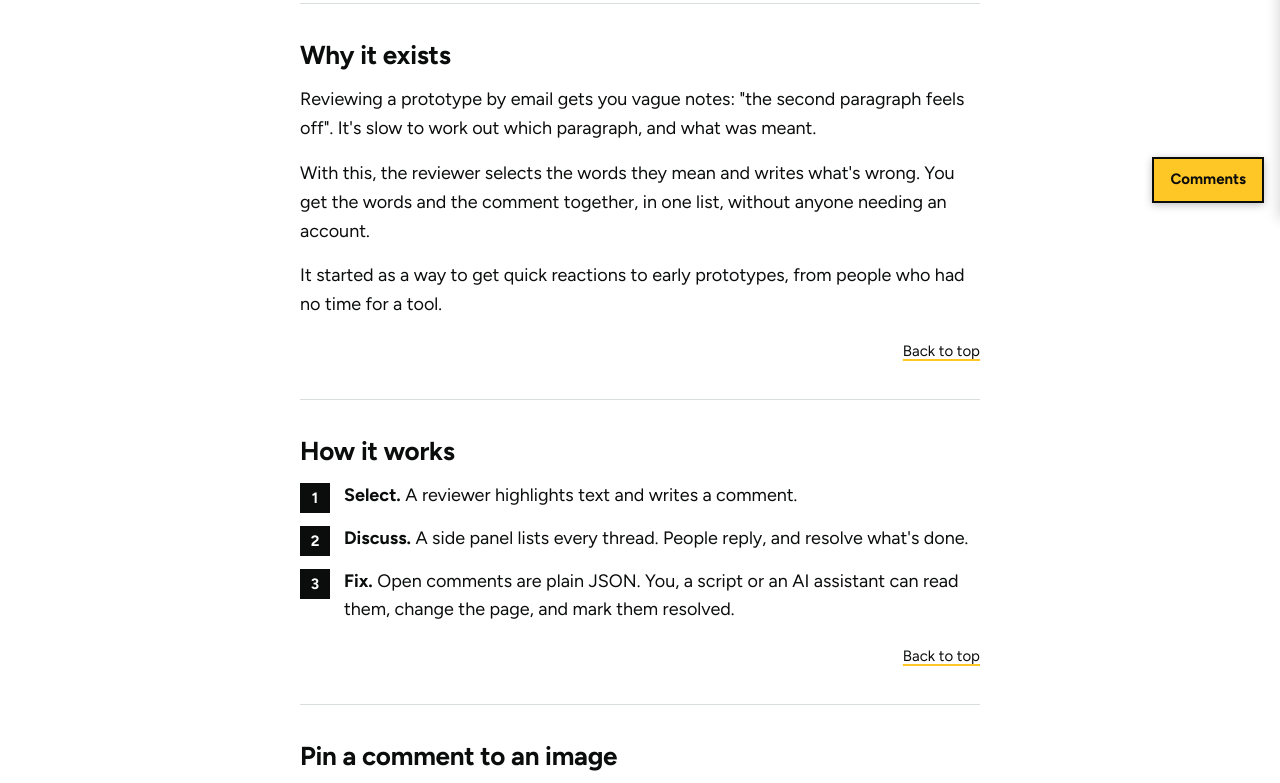
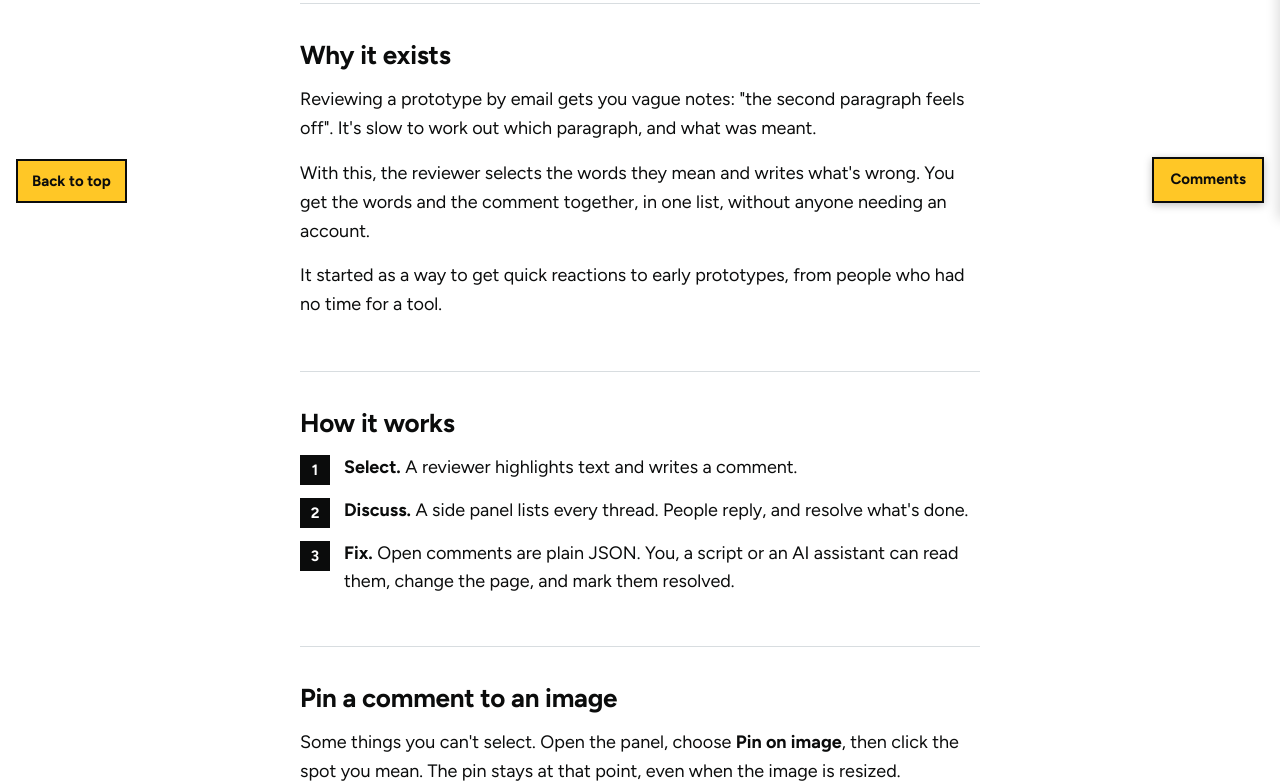
Before and after one commit to gavinwye/notis.gavinwye.com, a website: page site/index.html in a window 1280 px wide. Shown: the part 581-1364 px from the top of the page. Drawn offline with Linux system fonts and the light colour scheme.

Commit message:
Site: one Back to top link pinned to the bottom of the viewport
Co-Authored-By: Claude Sonnet 5.5 <noreply@anthropic.com>
Claude-Session: https://claude.ai/code/session_01NFwn9QVqFSUsgDfbQNtENX

```diff
--- a/site/index.html
+++ b/site/index.html
@@ -55,7 +55,9 @@
   .cols h3 { margin:0 0 6px; font-size:18px; }
   .cols p { margin:0; font-size:16px; color:var(--muted); }
   @media (max-width:560px) { header .wrap { flex-direction:column; align-items:flex-start; } nav { justify-content:flex-start; } }
-  .top { margin:20px 0 0; font-size:15px; text-align:right; }
+  .totop { position:fixed; left:16px; bottom:16px; z-index:50; background:var(--markline); color:#0b0c0c; border:2px solid #0b0c0c; padding:8px 14px; font-size:15px; font-weight:700; text-decoration:none; }
+  .totop:hover { background:#ffd94d; }
+  .totop:focus-visible { outline:3px solid var(--ink); outline-offset:2px; }
   section[id] { scroll-margin-top:16px; }
   footer { padding:28px 0 80px; border-top:1px solid var(--line); color:var(--muted); font-size:15px; }
 </style>
@@ -86,7 +88,6 @@
     <p>Reviewing a prototype by email gets you vague notes: "the second paragraph feels off". It's slow to work out which paragraph, and what was meant.</p>
     <p>With this, the reviewer selects the words they mean and writes what's wrong. You get the words and the comment together, in one list, without anyone needing an account.</p>
     <p>It started as a way to get quick reactions to early prototypes, from people who had no time for a tool.</p>
-    <p class="top"><a href="#top">Back to top</a></p>
   </section>
 
   <section id="how-it-works">
@@ -96,7 +97,6 @@
       <li><b>Discuss.</b> A side panel lists every thread. People reply, and resolve what's done.</li>
       <li><b>Fix.</b> Open comments are plain JSON. You, a script or an AI assistant can read them, change the page, and mark them resolved.</li>
     </ol>
-    <p class="top"><a href="#top">Back to top</a></p>
   </section>
 
   <section id="pin-a-comment-to-an-image">
@@ -104,7 +104,6 @@
     <p>Some things you can't select. Open the panel, choose <b>Pin on image</b>, then click the spot you mean. The pin stays at that point, even when the image is resized.</p>
     <p><img src="demo-form.svg" alt="Wireframe of a parking permit application form" width="640" height="400" style="max-width:100%;height:auto;border:2px solid var(--ink);display:block"></p>
     <p class="small">Try it on the wireframe above. Pins are saved in your browser only.</p>
-    <p class="top"><a href="#top">Back to top</a></p>
   </section>
 
   <section id="add-it-to-a-page">
@@ -113,7 +112,6 @@
     <pre><code>&lt;script src="/comments.js" defer&gt;&lt;/script&gt;</code></pre>
     <p>Comments are stored by a small serverless function in the same repo. Deploy it to Netlify, set an admin token, and you're done. There's no database and nothing to build.</p>
     <p><a href="https://github.com/gavinwye/comments.gavinwye.com#readme">Setup, options and the API are in the README.</a></p>
-    <p class="top"><a href="#top">Back to top</a></p>
   </section>
 
   <section id="what-you-get">
@@ -124,7 +122,6 @@
       <div><h3>No accounts</h3><p>People type a name. You decide who can load the page.</p></div>
       <div><h3>One file, no dependencies</h3><p>The widget injects its own styles. It works with any site, any framework.</p></div>
     </div>
-    <p class="top"><a href="#top">Back to top</a></p>
   </section>
 
   <section id="what-it-doesnt-do">
@@ -134,12 +131,13 @@
       <li><b>No notifications.</b> Nobody is emailed. You look at the panel or read the API.</li>
       <li><b>Not for busy pages.</b> It's built for a handful of reviewers, not a public comment section.</li>
     </ul>
-    <p class="top"><a href="#top">Back to top</a></p>
   </section>
 </main>
 
+<a class="totop" href="#top">Back to top</a>
+
 <footer>
-  <div class="wrap"><a href="#top">Back to top</a><br><br>Made by <a href="https://gavinwye.com">Gavin Wye</a>. MIT licensed. <a href="https://github.com/gavinwye/comments.gavinwye.com">Source on GitHub</a>.</div>
+  <div class="wrap">Made by <a href="https://gavinwye.com">Gavin Wye</a>. MIT licensed. <a href="https://github.com/gavinwye/comments.gavinwye.com">Source on GitHub</a>.</div>
 </footer>
 
 <script>window.COMMENTS_CONFIG = { apiBase: null, pageId: "demo", root: "main" };</script>
```
